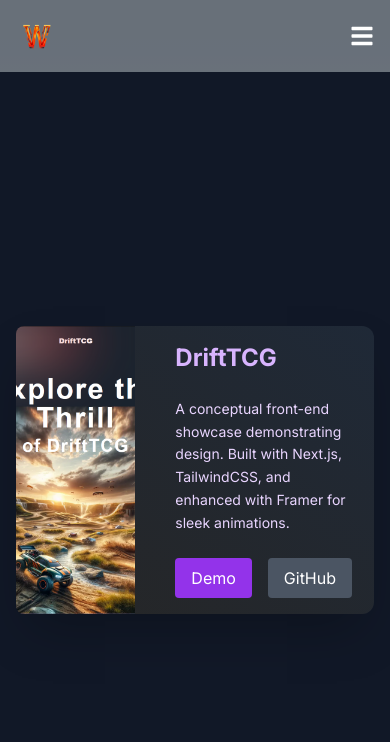
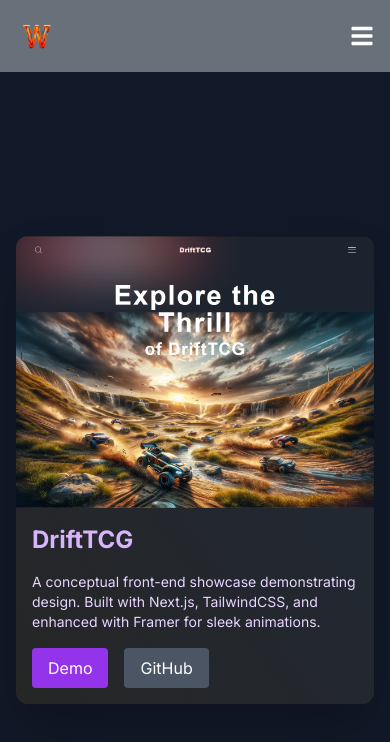
Before and after one commit to whizzkee/whizzkee, a Next.js app: page /projects in a window 390 px wide. Shown: the top 742 px of the page. Built offline with nearby package versions, Linux system fonts and the light colour scheme.

Commit message:
fixed responsive issue on project image

```diff
--- a/app/projects/page.jsx
+++ b/app/projects/page.jsx
@@ -5,35 +5,32 @@
   return (
     <>
       <Nav />
-      <div className="bg-gray-900 min-h-screen flex flex-col items-center justify-center py-12 px-4">
-        <div className="bg-gradient-to-tr from-dark-charcoal to-gray-800 rounded-xl shadow-2xl w-full sm:w-4/5 md:w-2/3 lg:w-1/2 flex mb-12 transform hover:scale-105 hover:shadow-xl transition duration-500 ease-in-out">
-          <div className="flex flex-row items-stretch w-full space-x-6">
-            <div className="w-1/3 flex-none">
-              <div className="h-full w-full relative">
+      <div className="bg-gray-900 min-h-screen flex flex-col items-center justify-center py-12 px-4 sm:px-6 lg:px-8">
+        <div className="bg-gradient-to-tr from-dark-charcoal to-gray-800 rounded-xl shadow-2xl w-full max-w-4xl flex flex-col sm:flex-row mb-12 hover:scale-105 hover:shadow-xl transition duration-500 ease-in-out">
+          {/* Adjustments for image container to improve responsiveness */}
+          <div className="sm:flex-shrink-0 sm:w-1/2 relative">
             <Image
               src="/images/driftTCG1.png"
               alt="DriftTCG Image"
-                  layout="fill"
+              layout="responsive"
+              width={700} // Adjust these values based on the actual aspect ratio of your image
+              height={475}
               objectFit="cover"
-                  className="rounded-l-lg"
+              className="rounded-t-xl sm:rounded-t-none sm:rounded-l-xl"
             />
           </div>
-            </div>
-            <div className="flex-grow space-y-6 p-4">
-              <h2 className="text-purple-300 font-bold text-2xl sm:text-3xl">
-                DriftTCG
-              </h2>
-              <p className="text-purple-200 leading-relaxed text-sm sm:text-base">
+          <div className="flex-grow space-y-4 p-4">
+            <h2 className="text-purple-300 font-bold text-2xl">DriftTCG</h2>
+            <p className="text-purple-200 text-sm sm:text-base">
               A conceptual front-end showcase demonstrating design. Built with
               Next.js, TailwindCSS, and enhanced with Framer for sleek
               animations.
             </p>
-              <div className="flex justify-start mt-4 space-x-4">
+            <div className="mt-4 flex justify-start space-x-4">
               <a
                 href="https://drift-tcg.vercel.app/"
                 target="_blank"
                 rel="noopener noreferrer"
-                  aria-label="DriftTCG Demo"
                 className="bg-purple-600 text-white py-2 px-4 rounded hover:bg-purple-700 transition duration-300"
               >
                 Demo
@@ -42,7 +39,6 @@
                 href="https://github.com/tJohnsonAce/rc_duels"
                 target="_blank"
                 rel="noopener noreferrer"
-                  aria-label="DriftTCG GitHub"
                 className="bg-gray-600 text-white py-2 px-4 rounded hover:bg-gray-700 transition duration-300"
               >
                 GitHub
@@ -51,7 +47,6 @@
           </div>
         </div>
       </div>
-      </div>
     </>
   );
 }
```
Lines whose indentation alone changed are shown as unchanged.
